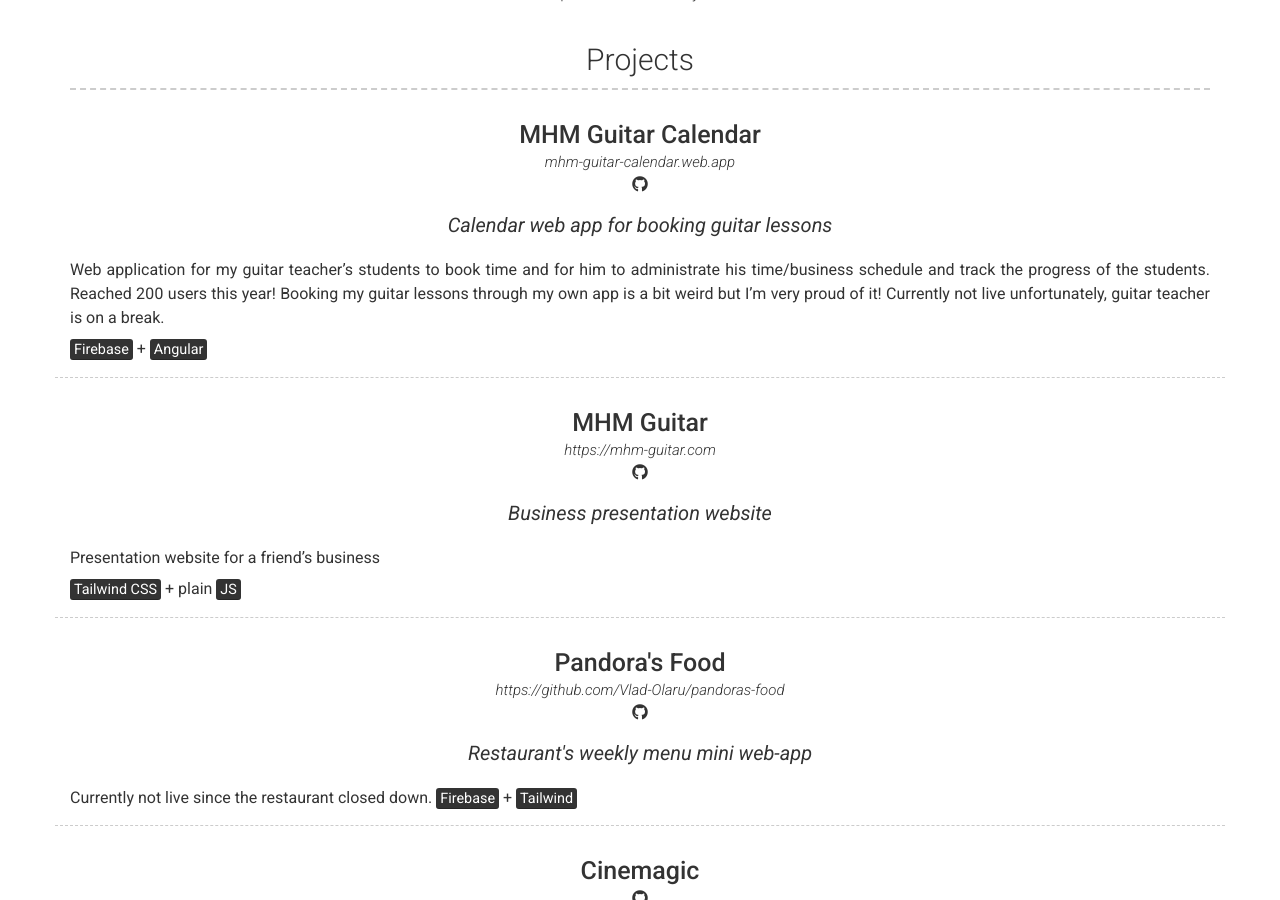
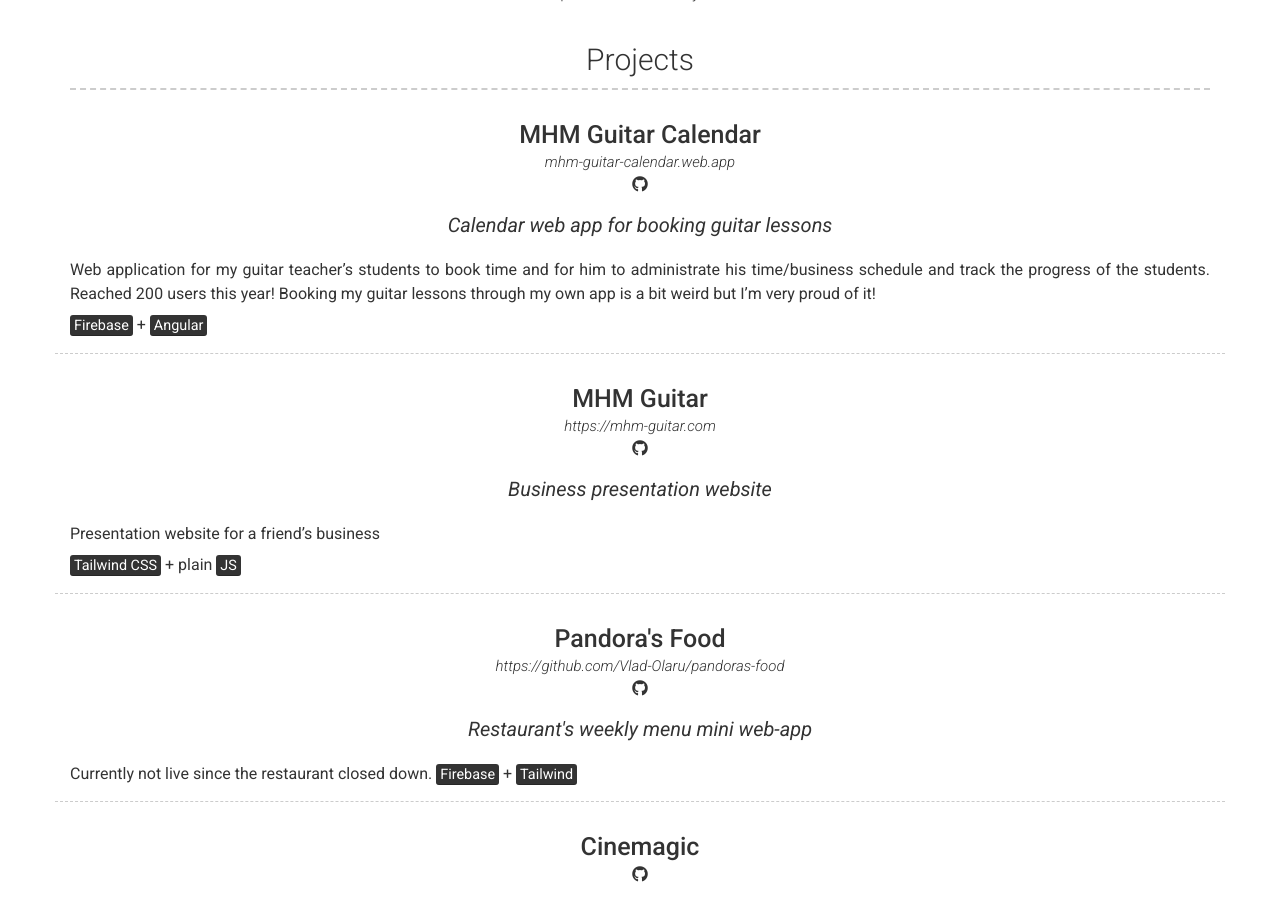
Before and after one commit to Vlad-Olaru/cv, a Jekyll site: the page built from index.md, in a window 1280 px wide and 900 px high, scrolled down 2542 px. Built offline with Jekyll 4.4.1, drawn with Linux system fonts in a browser that asks for light colours; nearby versions of some CDN libraries.

Commit message:
guitar calendar is up again

```diff
--- a/_config.yml
+++ b/_config.yml
@@ -181,7 +181,7 @@ content:
         description: |
           Web application for my guitar teacher's students to book time and for him to administrate his time/business schedule
           and track the progress of the students. Reached 200 users this year! Booking my guitar lessons through my own app
-          is a bit weird but I'm very proud of it! Currently not live unfortunately, guitar teacher is on a break.
+          is a bit weird but I'm very proud of it!
 
           <mark>Firebase</mark> + <mark>Angular</mark>
       - layout: top-middle
```
